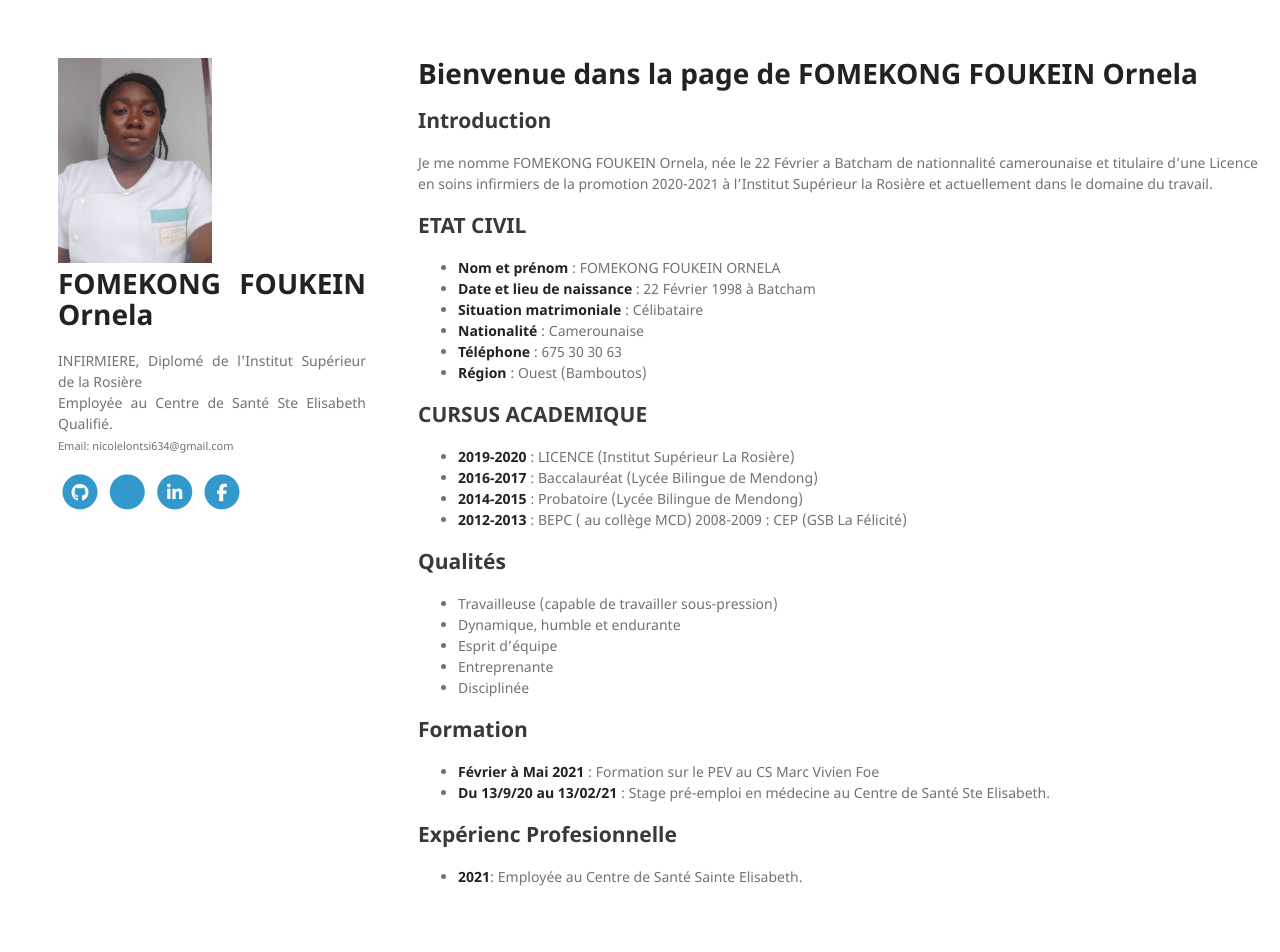
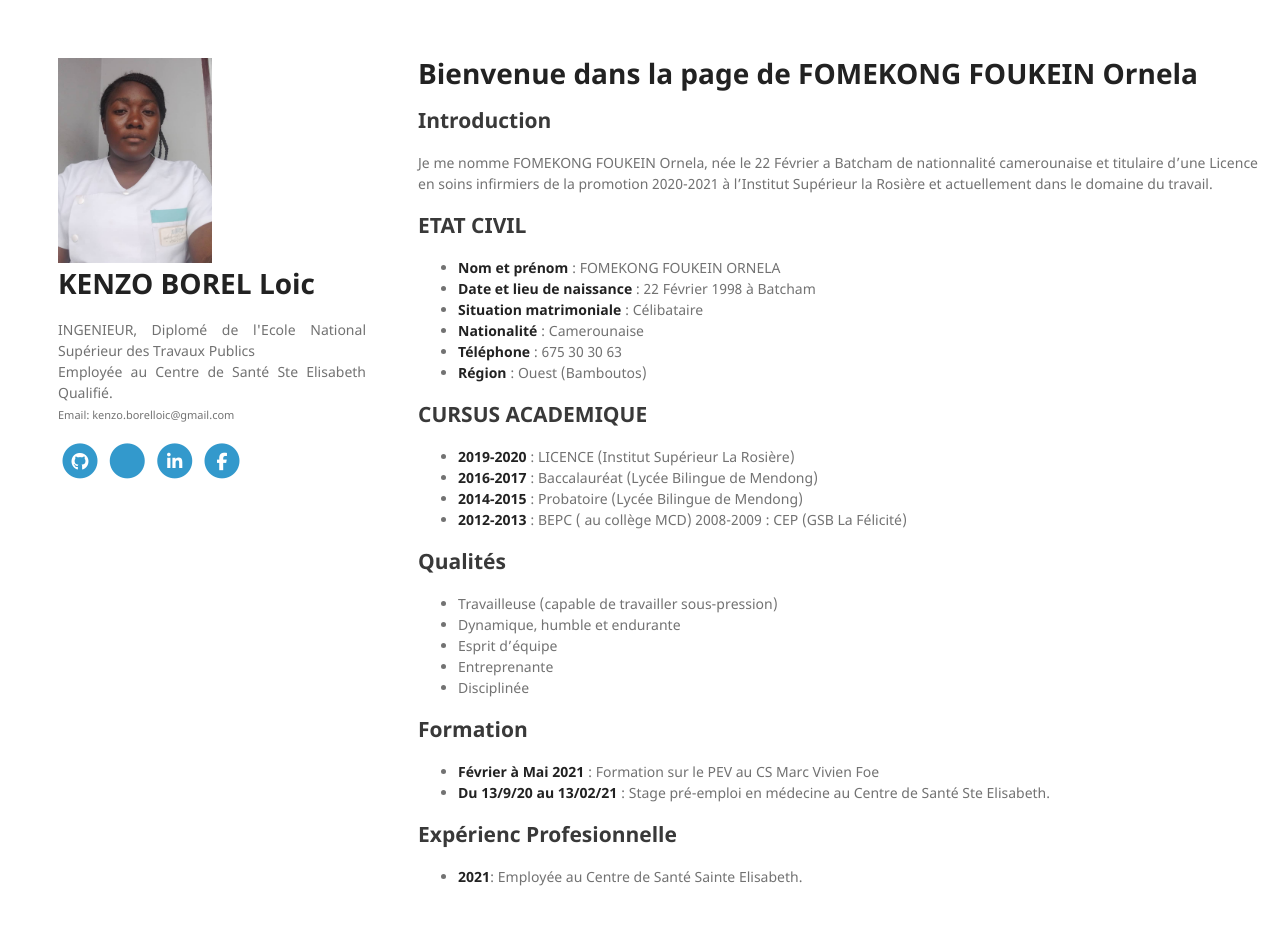
Before and after one commit to kenzo-borel-loic/kenzo-borel-loic.github.io, a Jekyll site: the page built from index.md, in a window 1280 px wide and 1341 px high. Shown: the top 952 px of the window. Built offline with Jekyll 4.4.1, drawn with Linux system fonts in a browser that asks for light colours; nearby versions of some CDN libraries; our own code applies the rules of GitHub Pages for plain Markdown files; a style sheet for code colours, icons or effects is not loaded; grey boxes are pictures that could not be loaded.

Commit message:
Update default.html

```diff
--- a/_layouts/default.html
+++ b/_layouts/default.html
@@ -30,10 +30,10 @@
     <div class="wrapper">
       <header>
         <a href="{{ '/' | relative_url }}"><img style="max-width: 50%" src="{{ site.logo_url }}">
-          <h1>FOMEKONG FOUKEIN Ornela</h1>
+          <h1>KENZO BOREL Loic</h1>
         </a>
-        <p>INFIRMIERE, Diplomé de l'Institut Supérieur de la Rosière <br/>
-            Employée au Centre de Santé Ste Elisabeth Qualifié.<br/> <small>Email: nicolelontsi634@gmail.com</small></p>
+        <p>INGENIEUR, Diplomé de l'Ecole National Supérieur des Travaux Publics <br/>
+            Employée au Centre de Santé Ste Elisabeth Qualifié.<br/> <small>Email: kenzo.borelloic@gmail.com</small></p>
         <!--
         <a href="https://github.com/jpainam" target="_blank" rel="external" style="padding-left:10px;">
               <i class="fa fa-github-square fa-2x" aria-hidden="true"></i> </a>
```
